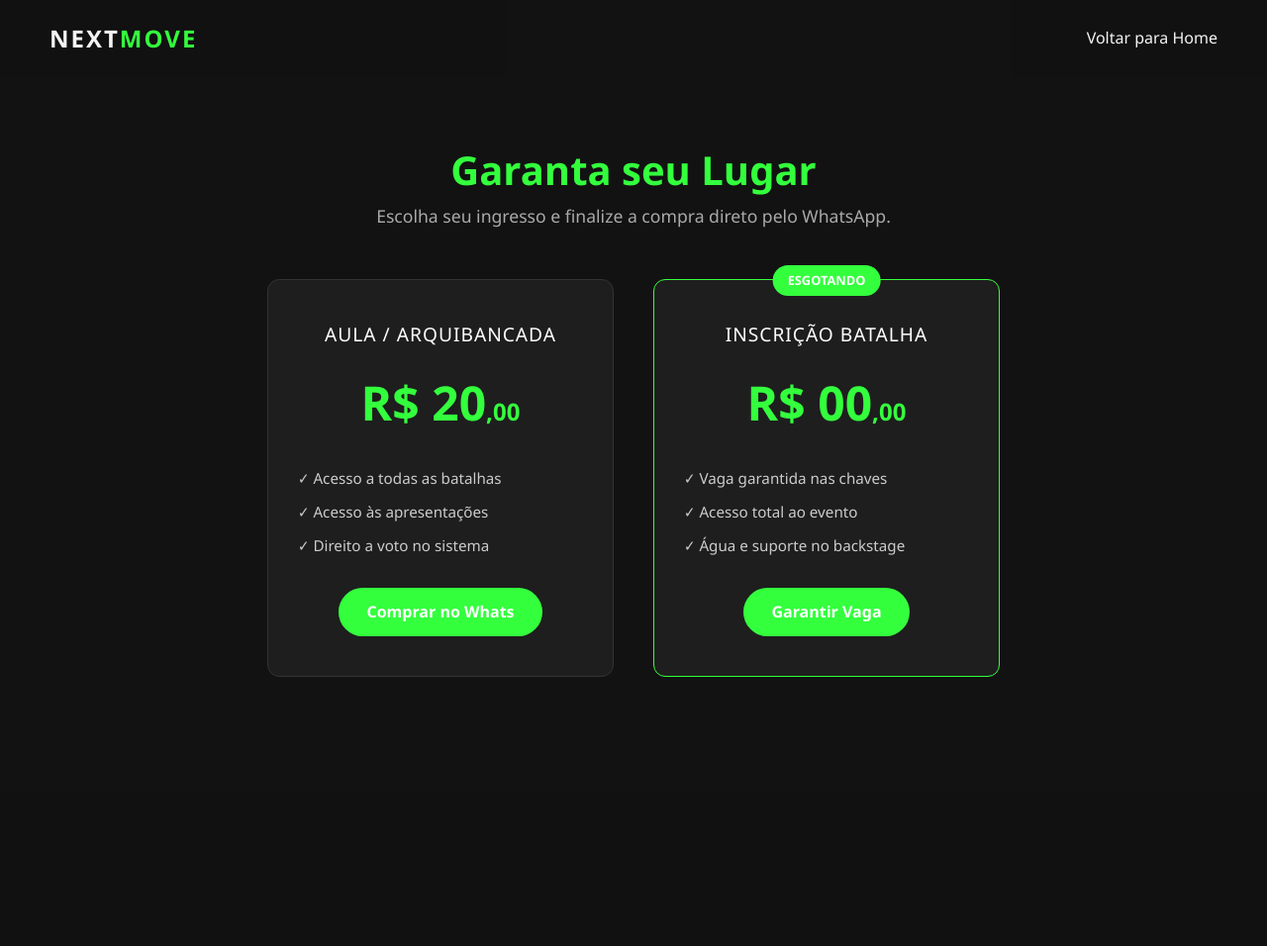
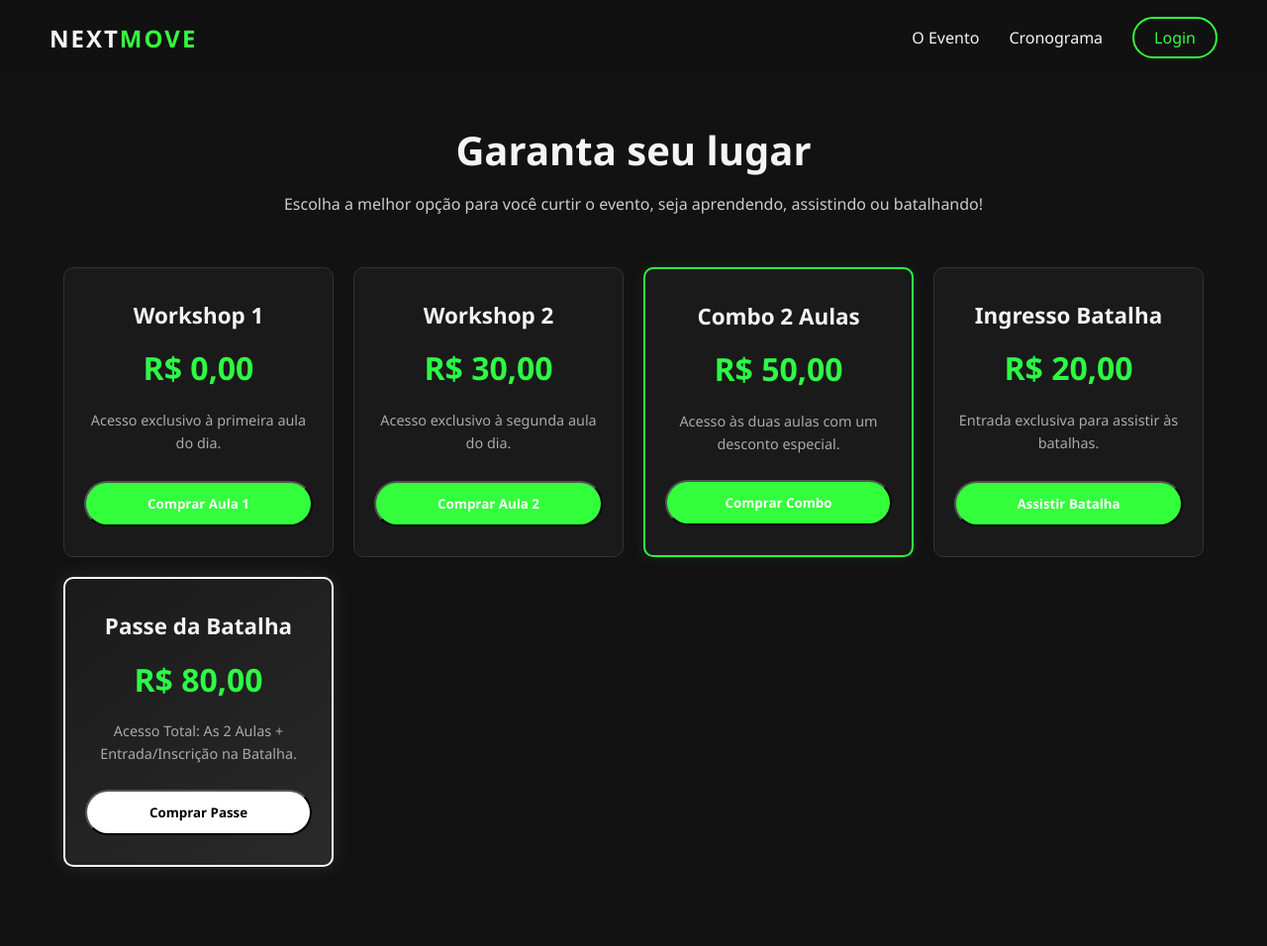
Before and after one commit to EricJuanDM/NextMove, a Flask app: page /ingressos in a window 1280 px wide. Shown: the whole page at 99% size. Before the commit the page ends 684 px from the top, so only its background shows below. Run offline with Flask 3, Linux system fonts and the light colour scheme.

Commit message:
Adicionando mais paginas

```diff
--- a/app.py
+++ b/app.py
@@ -2,12 +2,13 @@ from flask import Flask, render_template, request, redirect, url_for, session
 import sqlite3
 
 app = Flask(__name__)
-# O Flask exige uma chave secreta para usar sessões de forma segura
 app.secret_key = 'chave_secreta_next_move'
 
+# --- CONFIGURAÇÃO DO BANCO DE DADOS ---
 def init_db():
     conn = sqlite3.connect('nextmove.db')
     cursor = conn.cursor()
+
     cursor.execute('''
         CREATE TABLE IF NOT EXISTS usuarios (
             id INTEGER PRIMARY KEY AUTOINCREMENT,
@@ -15,19 +16,51 @@ def init_db():
             senha TEXT NOT NULL
         )
     ''')
+
+    cursor.execute('''
+        CREATE TABLE IF NOT EXISTS batalhas (
+            id INTEGER PRIMARY KEY AUTOINCREMENT,
+            dancarino_a TEXT NOT NULL,
+            dancarino_b TEXT NOT NULL,
+            status TEXT DEFAULT 'ativa'
+        )
+    ''')
+
+    cursor.execute('''
+        CREATE TABLE IF NOT EXISTS votos (
+            id INTEGER PRIMARY KEY AUTOINCREMENT,
+            usuario_email TEXT NOT NULL,
+            batalha_id INTEGER NOT NULL,
+            escolha TEXT NOT NULL,
+            UNIQUE(usuario_email, batalha_id)
+        )
+    ''')
+
+    # Insere as batalhas de teste se a tabela estiver vazia
+    cursor.execute("SELECT COUNT(*) FROM batalhas")
+    if cursor.fetchone()[0] == 0:
+        cursor.execute("INSERT INTO batalhas (dancarino_a, dancarino_b) VALUES (?, ?)", ("Luigi", "Davi"))
+        cursor.execute("INSERT INTO batalhas (dancarino_a, dancarino_b) VALUES (?, ?)", ("Sol", "Armanda"))
+        print("Batalhas de teste criadas no banco!")
+
     conn.commit()
     conn.close()
 
 init_db()
 
+# --- NOSSAS ROTAS ---
+
 @app.route('/')
 def home():
-    # Passamos a página principal normalmente, o HTML vai ler a sessão sozinho
     return render_template('index.html')
 
 @app.route('/ingressos')
 def ingressos():
     return render_template('ingressos.html')
+
+@app.route('/cronograma')
+def cronograma():
+    return render_template('cronograma.html')
 
 @app.route('/cadastro', methods=['POST'])
 def cadastro():
@@ -41,9 +74,8 @@ def cadastro():
         conn.commit()
         conn.close()
 
-        # SUCESSO! Salva o e-mail na sessão (entrega o crachá)
         session['usuario'] = email_digitado
-        return redirect(url_for('home')) # Manda direto pra Home já logado!
+        return redirect(url_for('home'))
 
     except sqlite3.IntegrityError:
         print("ERRO: E-mail já existe.")
@@ -62,7 +94,6 @@ def login():
         conn.close()
 
         if usuario:
-            # SUCESSO! Salva o e-mail na sessão
             session['usuario'] = email_digitado
             return redirect(url_for('home'))
         else:
@@ -70,11 +101,28 @@ def login():
 
     return render_template('login.html')
 
-# Rota para Sair da conta (apagar o crachá)
 @app.route('/logout')
 def logout():
-    session.pop('usuario', None) # Apaga a sessão
+    session.pop('usuario', None)
     return redirect(url_for('home'))
+
+# --- ROTA DA ARENA DE BATALHAS ---
+@app.route('/batalhas')
+def batalhas():
+    # Verifica se a pessoa tem o crachá de login
+    if 'usuario' not in session:
+        print("Acesso negado: Usuário não logado tentou acessar as batalhas.")
+        return redirect(url_for('login'))
+
+    conn = sqlite3.connect('nextmove.db')
+    conn.row_factory = sqlite3.Row
+    cursor = conn.cursor()
+
+    cursor.execute("SELECT * FROM batalhas WHERE status = 'ativa'")
+    batalhas_ativas = cursor.fetchall()
+    conn.close()
+
+    return render_template('batalhas.html', batalhas=batalhas_ativas)
 
 if __name__ == '__main__':
     app.run(debug=True)
--- a/static/ingressos.css
+++ b/static/ingressos.css
@@ -1,115 +1,84 @@
-/* ingressos.css - Estilos exclusivos da página de ingressos */
-
+/* ========================================== */
+/* PÁGINA DE INGRESSOS E PASSES               */
+/* ========================================== */
 .tickets-page {
+    padding: 120px 5% 80px; /* Espaço pro header fixo não cobrir o título */
+    text-align: center;
     background-color: #121212;
-    padding-top: 100px; /* Compensa o header fixo */
     min-height: 100vh;
-}
-
-#tickets-container {
-    max-width: 1000px;
-    margin: 0 auto;
-    padding: 40px 20px;
-}
-
-.ticket-header {
-    text-align: center;
-    margin-bottom: 50px;
 }
 
 .ticket-header h2 {
     font-size: 2.5rem;
-    color: var(--primary-color);
+    margin-bottom: 10px;
 }
 
 .ticket-header p {
-    color: #aaa;
-    font-size: 1.1rem;
+    color: #ccc;
+    margin-bottom: 50px;
 }
 
-.tickets-grid {
-    display: flex;
-    justify-content: center;
-    gap: 40px;
-    flex-wrap: wrap;
+/* O Grid Mágico: Distribui os 5 cards automaticamente */
+.tickets-container {
+    display: grid;
+    grid-template-columns: repeat(auto-fit, minmax(220px, 1fr));
+    gap: 20px;
+    max-width: 1200px;
+    margin: 0 auto;
 }
 
 .ticket-card {
-    background-color: var(--dark-grey);
-    border-radius: 12px;
-    padding: 40px 30px;
-    width: 100%;
-    max-width: 350px;
-    text-align: center;
+    background-color: #1a1a1a;
+    padding: 30px 20px;
+    border-radius: 10px;
     border: 1px solid #333;
-    transition: transform 0.3s, box-shadow 0.3s;
+    transition: transform 0.3s ease, border-color 0.3s ease;
+    display: flex;
+    flex-direction: column;
+    justify-content: space-between; /* Empurra o botão pro fundo */
 }
 
 .ticket-card:hover {
-    transform: translateY(-10px);
-    box-shadow: 0 10px 20px rgba(68, 255, 51, 0.2);
+    transform: translateY(-5px); /* Efeito de pular ao passar o mouse */
+    border-color: #2dfa45;
 }
 
-.ticket-card.vip {
-    border-color: var(--primary-color);
-    position: relative;
+.ticket-card h3 {
+    font-size: 1.4rem;
+    margin-bottom: 10px;
 }
 
-.ticket-card.vip::before {
-    content: "ESGOTANDO";
-    position: absolute;
-    top: -15px;
-    left: 50%;
-    transform: translateX(-50%);
-    background-color: var(--primary-color);
-    color: #fff;
-    padding: 5px 15px;
-    border-radius: 20px;
-    font-size: 0.8rem;
+.ticket-card .price {
+    font-size: 2rem;
+    color: #2dfa45;
     font-weight: bold;
+    margin-bottom: 15px;
 }
 
-.ticket-type {
-    font-size: 1.2rem;
-    text-transform: uppercase;
-    letter-spacing: 1px;
-    margin-bottom: 15px;
-    color: #fff;
+.ticket-card .desc {
+    color: #aaa;
+    font-size: 0.9rem;
+    margin-bottom: 25px;
+    flex-grow: 1;
 }
 
-.ticket-price {
-    font-size: 3rem;
-    font-weight: bold;
-    color: var(--primary-color);
-    margin-bottom: 25px;
+/* Destaque para o Combo de Aulas */
+.ticket-card.highlight {
+    border: 2px solid #2dfa45;
+    box-shadow: 0 0 15px rgba(45, 250, 69, 0.1);
 }
 
-.ticket-price span {
-    font-size: 1.5rem;
+/* Destaque VIP para o Passe Completo */
+.ticket-card.highlight-pro {
+    background: linear-gradient(145deg, #1a1a1a, #2a2a2a);
+    border: 2px solid #fff;
+    box-shadow: 0 0 20px rgba(255, 255, 255, 0.1);
 }
 
-.ticket-features {
-    list-style: none;
-    margin-bottom: 30px;
-    text-align: left;
-    color: #ccc;
-}
-
-.ticket-features li {
-    margin-bottom: 10px;
-    font-size: 0.95rem;
-}
-/* Responsividade dos Ingressos */
+/* Responsividade para o Celular */
 @media (max-width: 768px) {
-    .tickets-page {
-        padding-top: 140px; /* Compensa o menu maior */
-    }
-
-    #tickets-container {
-        padding: 20px 15px;
-    }
-
-    .ticket-header h2 {
-        font-size: 2rem;
+    .tickets-container {
+        grid-template-columns: 1fr; /* Força 1 card por linha no mobile */
+        max-width: 400px;
     }
 }
--- a/templates/index.html
+++ b/templates/index.html
@@ -19,7 +19,7 @@
 
             <ul class="nav-links">
                 <li><a href="#sobre">O Evento</a></li>
-                <li><a href="#cronograma">Cronograma</a></li>
+                <li><a href="{{ url_for('cronograma') }}" class="btn-outline">Cronograma</a></li>
 
                 {% if 'usuario' in session %}
                     <li><div class="user-avatar">{{ session['usuario'][0] | upper }}</div></li>
@@ -45,7 +45,7 @@
         <h2>O que vai rolar?</h2>
         <div class="cards-container">
             <div class="card">
-                <h3>Apresentações</h3>
+                <h3>Aulas</h3>
                 <p>Aulas montadas pelo grupo e convidados especiais para abrir o evento com a energia lá no alto.</p>
             </div>
             <div class="card">
--- a/templates/ingressos.html
+++ b/templates/ingressos.html
@@ -7,45 +7,82 @@
     <link rel="stylesheet" href="{{ url_for('static', filename='style.css') }}">
     <link rel="stylesheet" href="{{ url_for('static', filename='ingressos.css') }}">
 </head>
-<body class="tickets-page">
+<body>
     <header>
         <nav>
             <div class="logo"><a href="{{ url_for('home') }}" style="text-decoration: none; color: inherit;">NEXT<span>MOVE</span></a></div>
+
+            <div class="menu-toggle" id="mobile-menu">
+                <span class="bar"></span>
+                <span class="bar"></span>
+                <span class="bar"></span>
+            </div>
+
             <ul class="nav-links">
-                <li><a href="{{ url_for('home') }}">Voltar para Home</a></li>
+                <li><a href="{{ url_for('home') }}">O Evento</a></li>
+                <li><a href="{{ url_for('cronograma') }}">Cronograma</a></li>
+
+                {% if 'usuario' in session %}
+                    <li><div class="user-avatar">{{ session['usuario'][0] | upper }}</div></li>
+                    <li><a href="{{ url_for('logout') }}" style="font-size: 0.8rem; color: #aaa;">Sair</a></li>
+                {% else %}
+                    <li><a href="{{ url_for('login') }}" class="btn-outline">Login</a></li>
+                {% endif %}
             </ul>
         </nav>
     </header>
 
-    <section id="tickets-container">
+    <section class="tickets-page">
         <div class="ticket-header">
-            <h2>Garanta seu Lugar</h2>
-            <p>Escolha seu ingresso e finalize a compra direto pelo WhatsApp.</p>
+            <h2>Garanta seu lugar</h2>
+            <p>Escolha a melhor opção para você curtir o evento, seja aprendendo, assistindo ou batalhando!</p>
         </div>
 
-        <div class="tickets-grid">
+        <div class="tickets-container">
             <div class="ticket-card">
-                <div class="ticket-type">Aula / Arquibancada</div>
-                <div class="ticket-price">R$ 20<span>,00</span></div>
-                <ul class="ticket-features">
-                    <li>✓ Acesso a todas as batalhas</li>
-                    <li>✓ Acesso às apresentações</li>
-                    <li>✓ Direito a voto no sistema</li>
-                </ul>
-                <a href="https://wa.me/554191626801?text=E%20a%C3%AD!%20Quero%20comprar%201%20ingresso%20para%20o%20evento%20Next%20Move!" target="_blank" class="btn-primary btn-block">Comprar no Whats</a>
+                <h3>Workshop 1</h3>
+                <p class="price">R$ 0,00</p>
+                <p class="desc">Acesso exclusivo à primeira aula do dia.</p>
+                <button class="btn-primary" style="width: 100%;">Comprar Aula 1</button>
             </div>
 
-            <div class="ticket-card vip">
-                <div class="ticket-type">Inscrição Batalha</div>
-                <div class="ticket-price">R$ 00<span>,00</span></div>
-                <ul class="ticket-features">
-                    <li>✓ Vaga garantida nas chaves</li>
-                    <li>✓ Acesso total ao evento</li>
-                    <li>✓ Água e suporte no backstage</li>
-                </ul>
-                <a href="https://wa.me/554191626801?text=Salve!%20Quero%20garantir%20minha%20INSCRI%C3%87%C3%83O%20para%20batalhar%20no%20Next%20Move!" target="_blank" class="btn-primary btn-block">Garantir Vaga</a>
+            <div class="ticket-card">
+                <h3>Workshop 2</h3>
+                <p class="price">R$ 30,00</p>
+                <p class="desc">Acesso exclusivo à segunda aula do dia.</p>
+                <button class="btn-primary" style="width: 100%;">Comprar Aula 2</button>
+            </div>
+
+            <div class="ticket-card highlight">
+                <h3>Combo 2 Aulas</h3>
+                <p class="price">R$ 50,00</p>
+                <p class="desc">Acesso às duas aulas com um desconto especial.</p>
+                <button class="btn-primary" style="width: 100%;">Comprar Combo</button>
+            </div>
+
+            <div class="ticket-card">
+                <h3>Ingresso Batalha</h3>
+                <p class="price">R$ 20,00</p>
+                <p class="desc">Entrada exclusiva para assistir às batalhas.</p>
+                <button class="btn-primary" style="width: 100%;">Assistir Batalha</button>
+            </div>
+
+            <div class="ticket-card highlight-pro">
+                <h3>Passe da Batalha</h3>
+                <p class="price">R$ 80,00</p>
+                <p class="desc">Acesso Total: As 2 Aulas + Entrada/Inscrição na Batalha.</p>
+                <button class="btn-primary" style="width: 100%; background-color: #fff; color: #000;">Comprar Passe</button>
             </div>
         </div>
     </section>
+
+    <script>
+        const menuToggle = document.querySelector('#mobile-menu');
+        const navLinks = document.querySelector('.nav-links');
+
+        menuToggle.addEventListener('click', () => {
+            navLinks.classList.toggle('active');
+        });
+    </script>
 </body>
 </html>
```
Also changed, not shown: static/batalhas.css (added, +127 -0 lines), static/cronograma.css (added, +35 -0 lines), templates/batalhas.html (added, +70 -0 lines), templates/cronograma.html (added, +83 -0 lines), nextmove.db.
